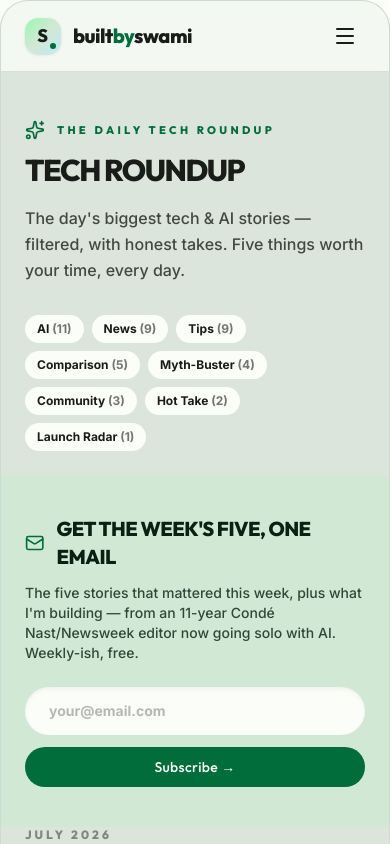
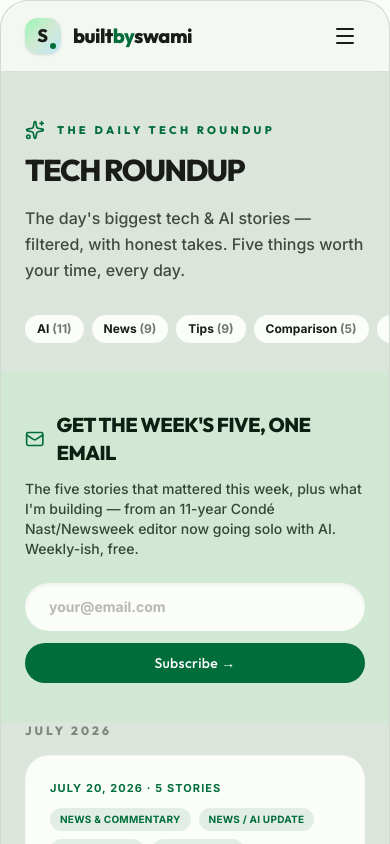
Before and after one commit to swamiguru/Swami-Guru-Portfolio, a React (Vite) app: page /tech-roundup in a window 390 px wide. Shown: the top 844 px of the page. Built offline with nearby package versions, Linux system fonts and the light colour scheme.

Commit message:
responsive: horizontal-scroll category chips on mobile instead of wrapping, popover width safety clamp

```diff
--- a/src/components/SiteHeader.tsx
+++ b/src/components/SiteHeader.tsx
@@ -86,7 +86,7 @@ export default function SiteHeader() {
               Subscribe
             </button>
             {subscribeOpen && (
-              <div className="absolute right-0 top-[calc(100%+10px)] w-[320px] bg-m3-surface border border-m3-outline/10 rounded-[20px] shadow-xl p-5 z-40">
+              <div className="absolute right-0 top-[calc(100%+10px)] w-[320px] max-w-[calc(100vw-3rem)] bg-m3-surface border border-m3-outline/10 rounded-[20px] shadow-xl p-5 z-40">
                 <p className="font-display font-bold text-sm text-m3-on-surface mb-1">
                   Get the week's five, one email
                 </p>
--- a/src/pages/Home.tsx
+++ b/src/pages/Home.tsx
@@ -161,19 +161,23 @@ export default function Home() {
             )}
 
             {categories.length > 0 && (
-              <div className="mt-8 pt-6 border-t border-m3-outline/10 flex flex-wrap items-center gap-2">
-                <span className="text-[11px] font-bold uppercase tracking-widest text-m3-on-surface-variant/60 mr-1">
+              <div className="mt-8 pt-6 border-t border-m3-outline/10">
+                <div
+                  className="flex md:flex-wrap flex-nowrap items-center gap-2 overflow-x-auto md:overflow-visible -mx-6 px-6 md:mx-0 md:px-0 pb-1 md:pb-0 [scrollbar-width:none] [-ms-overflow-style:none] [&::-webkit-scrollbar]:hidden"
+                >
+                  <span className="shrink-0 text-[11px] font-bold uppercase tracking-widest text-m3-on-surface-variant/60 mr-1">
                     Browse
                   </span>
                   {categories.map(({ category, count }) => (
                     <Link
                       key={category}
                       to={`/tech-roundup?category=${encodeURIComponent(category)}`}
-                    className="text-xs font-bold px-3 py-1.5 rounded-full bg-m3-surface-variant/60 text-m3-on-surface hover:bg-m3-primary hover:text-m3-on-primary transition-colors"
+                      className="shrink-0 text-xs font-bold px-3 py-1.5 rounded-full bg-m3-surface-variant/60 text-m3-on-surface hover:bg-m3-primary hover:text-m3-on-primary transition-colors"
                     >
                       {category} <span className="opacity-60">({count})</span>
                     </Link>
                   ))}
+                </div>
               </div>
             )}
           </div>
--- a/src/pages/Tech.tsx
+++ b/src/pages/Tech.tsx
@@ -81,7 +81,7 @@ export default function Tech() {
             The day's biggest tech & AI stories — filtered, with honest takes. Five things worth your time, every day.
           </p>
 
-          <div className="mt-8 flex flex-wrap items-center gap-2">
+          <div className="mt-8 flex md:flex-wrap flex-nowrap items-center gap-2 overflow-x-auto md:overflow-visible -mx-6 px-6 md:mx-0 md:px-0 pb-1 md:pb-0 [scrollbar-width:none] [-ms-overflow-style:none] [&::-webkit-scrollbar]:hidden">
             {categories.map(({ category, count }) => {
               const isActive = category === activeCategory;
               return (
@@ -91,8 +91,8 @@ export default function Tech() {
                   onClick={() => setSearchParams(isActive ? {} : { category })}
                   className={
                     isActive
-                      ? "text-xs font-bold px-3 py-1.5 rounded-full bg-m3-primary text-m3-on-primary transition-colors"
-                      : "text-xs font-bold px-3 py-1.5 rounded-full bg-m3-surface text-m3-on-surface hover:bg-m3-primary hover:text-m3-on-primary transition-colors"
+                      ? "shrink-0 text-xs font-bold px-3 py-1.5 rounded-full bg-m3-primary text-m3-on-primary transition-colors"
+                      : "shrink-0 text-xs font-bold px-3 py-1.5 rounded-full bg-m3-surface text-m3-on-surface hover:bg-m3-primary hover:text-m3-on-primary transition-colors"
                   }
                 >
                   {category} <span className="opacity-60">({count})</span>
@@ -103,7 +103,7 @@ export default function Tech() {
               <button
                 type="button"
                 onClick={clearFilter}
-                className="text-xs font-bold px-3 py-1.5 rounded-full text-m3-on-surface-variant hover:text-m3-primary transition-colors flex items-center gap-1"
+                className="shrink-0 text-xs font-bold px-3 py-1.5 rounded-full text-m3-on-surface-variant hover:text-m3-primary transition-colors flex items-center gap-1"
               >
                 Clear <X className="w-3.5 h-3.5" />
               </button>
@@ -153,7 +153,7 @@ export default function Tech() {
                           {tags.map((tag) => (
                             <span
                               key={tag}
-                              className="text-[10px] font-bold uppercase tracking-wide px-2.5 py-1 rounded-full bg-m3-primary/10 text-m3-primary"
+                              className="shrink-0 text-[10px] font-bold uppercase tracking-wide px-2.5 py-1 rounded-full bg-m3-primary/10 text-m3-primary"
                             >
                               {tag}
                             </span>
```
Lines whose indentation alone changed are shown as unchanged.
